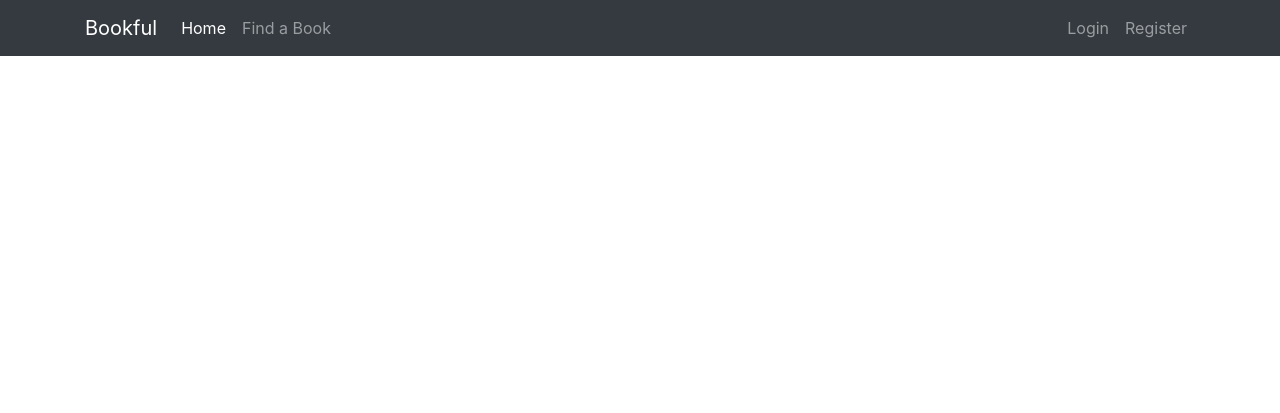
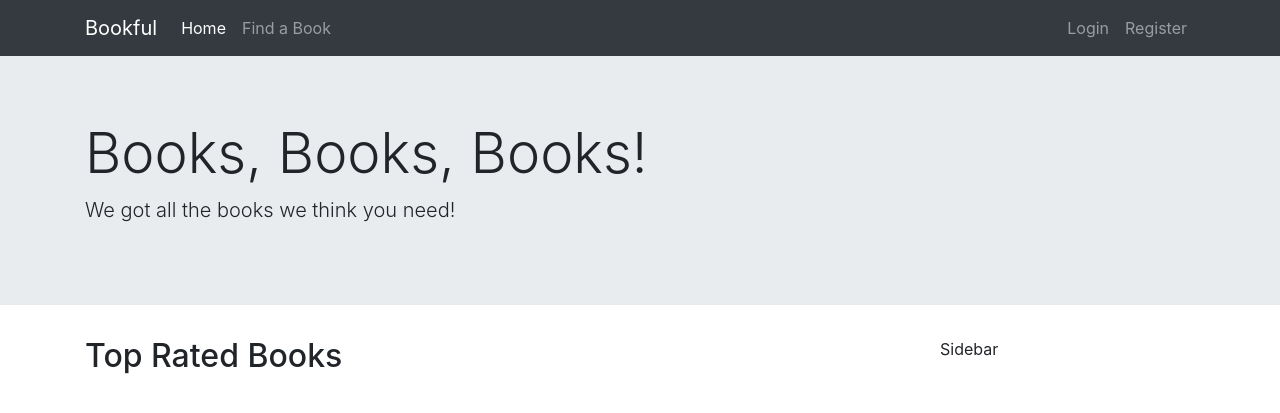
Before and after one commit to JustinByrne/CS50W-Project1, a Flask app: page / in a window 1280 px wide. Shown: the top 413 px of the page. Run offline with Flask 2, Linux system fonts and the light colour scheme; some libraries are stand-ins or nearby versions.

Commit message:
started design of index

```diff
--- a/templates/index.html
+++ b/templates/index.html
@@ -1 +1,26 @@
 {% extends "layout.html" %}
+
+{% block main %}
+
+<div class="jumbotron jumbotron-fluid">
+    <div class="container">
+        <h1 class="display-4">Books, Books, Books!</h1>
+        <p class="lead">We got all the books we think you need!</p>
+    </div>
+</div>
+
+<div class="container">
+    <div class="row">
+        <div class="col-12 col-lg-9">
+            <h2>Top Rated Books</h2>
+            <div class="row">
+                <div class="col-12 col-lg-3"></div>
+            </div>
+        </div>
+        <div class="col-12 col-lg-3">
+            Sidebar
+        </div>
+    </div>
+</div>
+
+{% endblock %}
```
